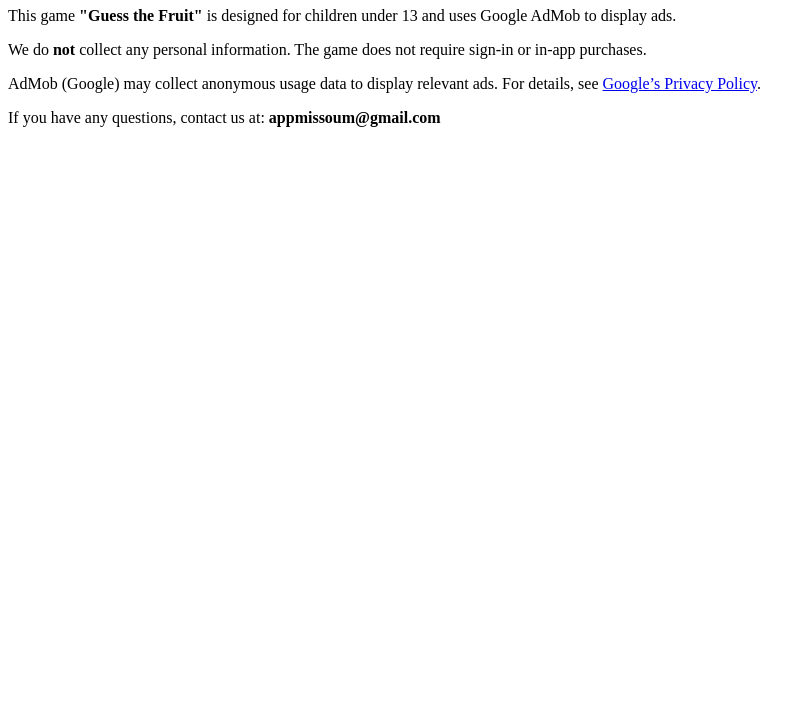
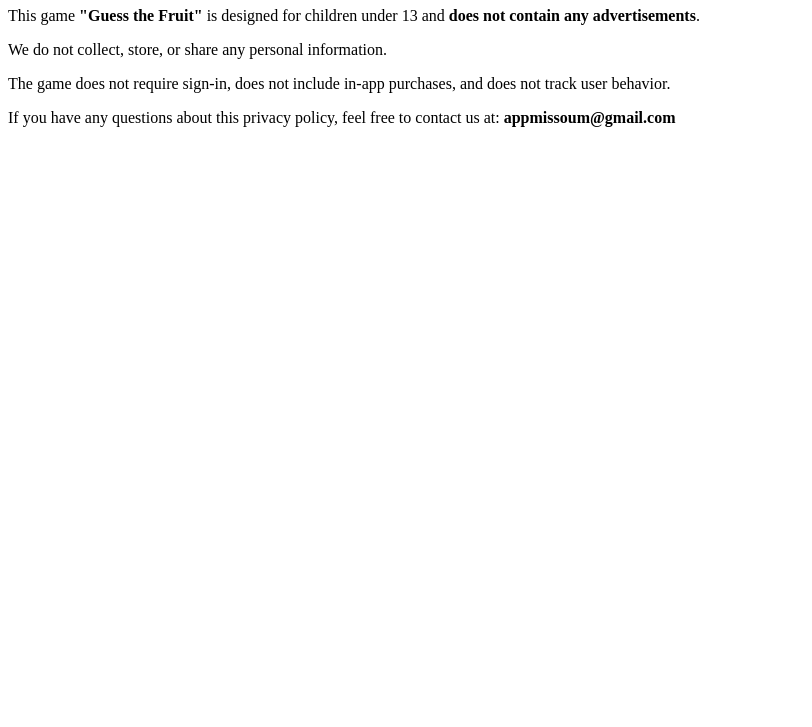
Before and after one commit to missoummohamed/guess-the-fruit-privacy-policy, a plain HTML site: page index.html in a window 1280 px wide. Shown: the part 73-800 px from the top of the page, without its empty margins (0-812 px from the left). Drawn offline with Linux system fonts and the light colour scheme.

Commit message:
Updated privacy policy to reflect no ads

```diff
--- a/index.html
+++ b/index.html
@@ -2,13 +2,16 @@
 <html lang="en">
 <head>
   <meta charset="UTF-8">
-  <title>Privacy Policy – Guess the Fruit</title>
+  <title>Privacy Policy - Guess the Fruit</title>
 </head>
 <body>
   <h1>Privacy Policy</h1>
-  <p>This game <strong>"Guess the Fruit"</strong> is designed for children under 13 and uses Google AdMob to display ads.</p>
-  <p>We do <strong>not</strong> collect any personal information. The game does not require sign-in or in-app purchases.</p>
-  <p>AdMob (Google) may collect anonymous usage data to display relevant ads. For details, see <a href="https://policies.google.com/privacy" target="_blank">Google’s Privacy Policy</a>.</p>
-  <p>If you have any questions, contact us at: <strong>appmissoum@gmail.com</strong></p>
+  <p>This game <strong>"Guess the Fruit"</strong> is designed for children under 13 and <strong>does not contain any advertisements</strong>.</p>
+
+  <p>We do not collect, store, or share any personal information.</p>
+
+  <p>The game does not require sign-in, does not include in-app purchases, and does not track user behavior.</p>
+
+  <p>If you have any questions about this privacy policy, feel free to contact us at: <strong>appmissoum@gmail.com</strong></p>
 </body>
 </html>
```
